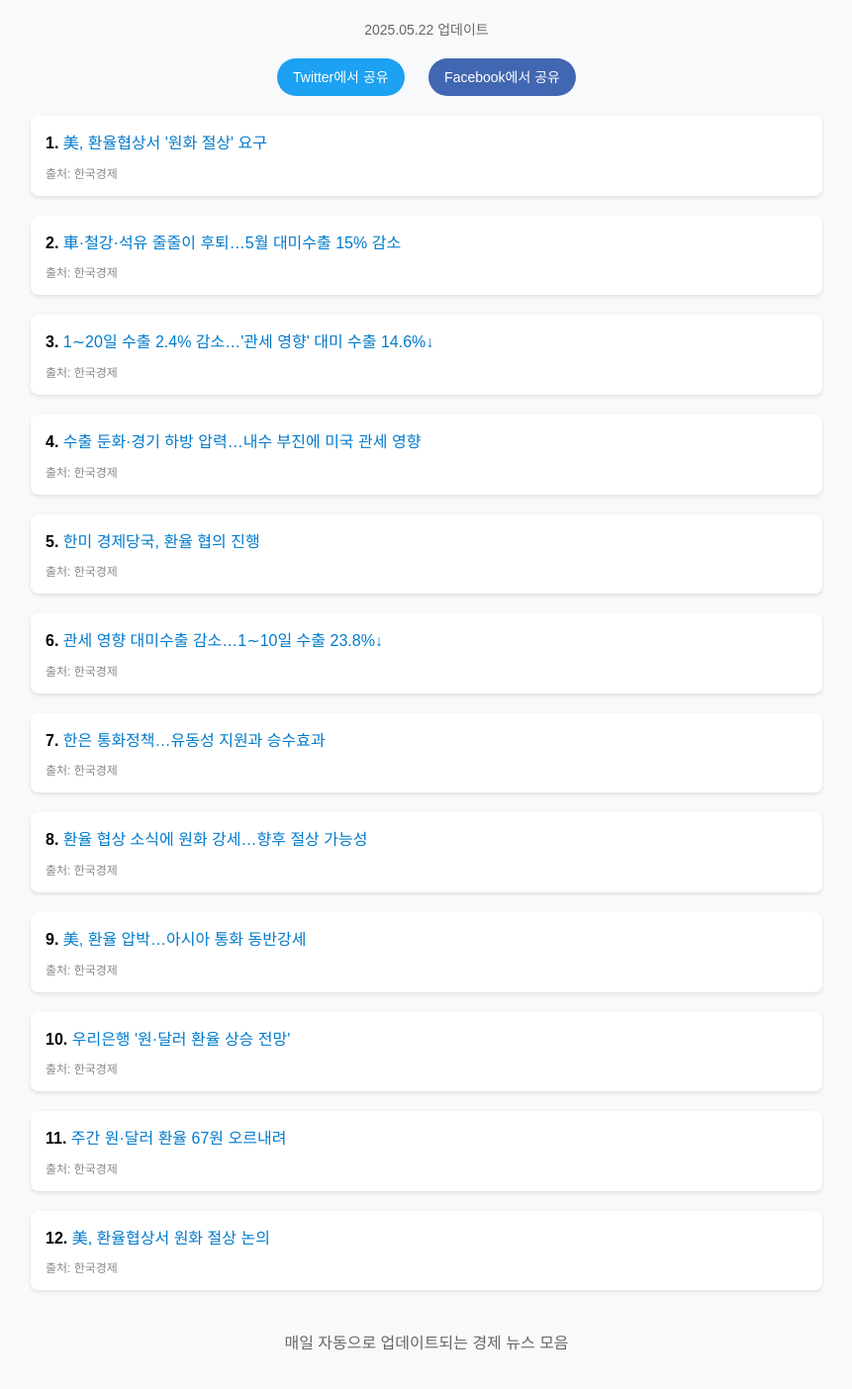
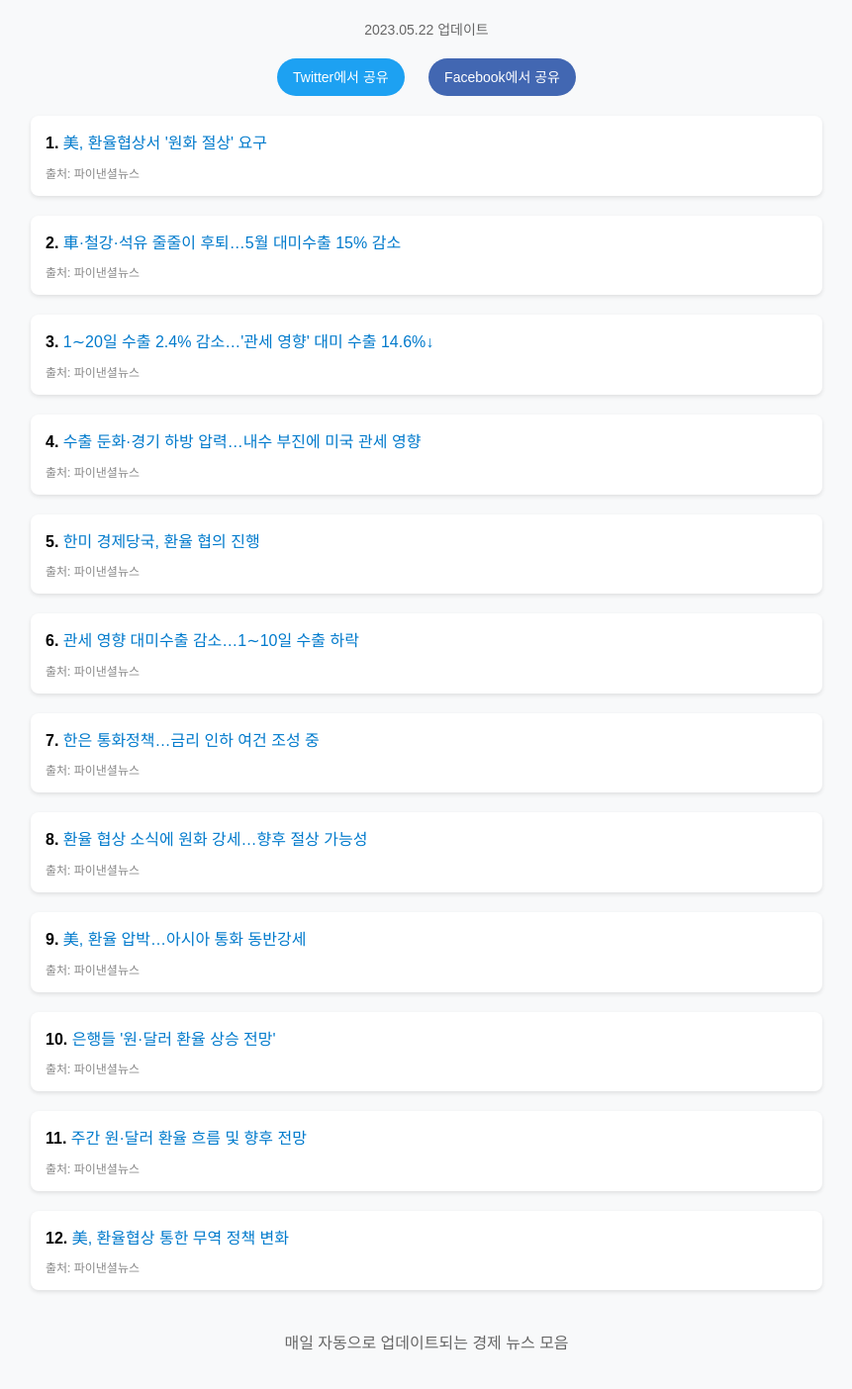
Before and after one commit to sangkwon9/korean-economy-news, a plain HTML site: page docs/korean_economy_news.html in a window 1280 px wide. Shown: the part 102-1506 px from the top of the page at 99% size, without its empty margins (209-1070 px from the left). Drawn offline with Linux system fonts and the light colour scheme.

Commit message:
파이낸셜뉴스 링크로 변경 및 날짜 수정

```diff
--- a/docs/korean_economy_news.html
+++ b/docs/korean_economy_news.html
@@ -7,7 +7,7 @@
     <meta property="og:title" content="오늘의 한국경제 뉴스">
     <meta property="og:description" content="실시간 경제 뉴스 모음">
     <meta property="og:type" content="website">
-    <title>오늘의 한국경제 뉴스 - 2025.05.22</title>
+    <title>오늘의 한국경제 뉴스 - 2023.05.22</title>
     <style>
         body {
             font-family: 'Malgun Gothic', Arial, sans-serif;
@@ -95,7 +95,7 @@
 </head>
 <body>
     <h1>오늘의 한국경제 뉴스</h1>
-    <p class="date">2025.05.22 업데이트</p>
+    <p class="date">2023.05.22 업데이트</p>
     <div class="share-buttons">
         <a href="https://twitter.com/intent/tweet?text=오늘의%20한국경제%20뉴스&url=https://sangkwon9.github.io/korean-economy-news"
            class="share-twitter" target="_blank">Twitter에서 공유</a>
@@ -104,52 +104,52 @@
     </div>
     <ul>
 <li>
-            <strong>1.</strong> <a href="https://www.hankyung.com/economy/article/202305260540i" target="_blank">美, 환율협상서 '원화 절상' 요구</a>
-            <div class="source">출처: 한국경제</div>
+            <strong>1.</strong> <a href="https://www.fnnews.com/news/202305260927317615" target="_blank">美, 환율협상서 '원화 절상' 요구</a>
+            <div class="source">출처: 파이낸셜뉴스</div>
         </li>
 <li>
-            <strong>2.</strong> <a href="https://www.hankyung.com/economy/article/2023052176251" target="_blank">車·철강·석유 줄줄이 후퇴…5월 대미수출 15% 감소</a>
-            <div class="source">출처: 한국경제</div>
+            <strong>2.</strong> <a href="https://www.fnnews.com/news/202305211743158071" target="_blank">車·철강·석유 줄줄이 후퇴…5월 대미수출 15% 감소</a>
+            <div class="source">출처: 파이낸셜뉴스</div>
         </li>
 <li>
-            <strong>3.</strong> <a href="https://www.hankyung.com/economy/article/2023052151871" target="_blank">1∼20일 수출 2.4% 감소…'관세 영향' 대미 수출 14.6%↓</a>
-            <div class="source">출처: 한국경제</div>
+            <strong>3.</strong> <a href="https://www.fnnews.com/news/202305211048324664" target="_blank">1∼20일 수출 2.4% 감소…'관세 영향' 대미 수출 14.6%↓</a>
+            <div class="source">출처: 파이낸셜뉴스</div>
         </li>
 <li>
-            <strong>4.</strong> <a href="https://www.hankyung.com/economy/article/2023052601551" target="_blank">수출 둔화·경기 하방 압력…내수 부진에 미국 관세 영향</a>
-            <div class="source">출처: 한국경제</div>
+            <strong>4.</strong> <a href="https://www.fnnews.com/news/202305251819298400" target="_blank">수출 둔화·경기 하방 압력…내수 부진에 미국 관세 영향</a>
+            <div class="source">출처: 파이낸셜뉴스</div>
         </li>
 <li>
-            <strong>5.</strong> <a href="https://www.hankyung.com/economy/article/2023052652067" target="_blank">한미 경제당국, 환율 협의 진행</a>
-            <div class="source">출처: 한국경제</div>
+            <strong>5.</strong> <a href="https://www.fnnews.com/news/202305151648032203" target="_blank">한미 경제당국, 환율 협의 진행</a>
+            <div class="source">출처: 파이낸셜뉴스</div>
         </li>
 <li>
-            <strong>6.</strong> <a href="https://www.hankyung.com/economy/article/2023051246061" target="_blank">관세 영향 대미수출 감소…1∼10일 수출 23.8%↓</a>
-            <div class="source">출처: 한국경제</div>
+            <strong>6.</strong> <a href="https://www.fnnews.com/news/202305121002004246" target="_blank">관세 영향 대미수출 감소…1∼10일 수출 하락</a>
+            <div class="source">출처: 파이낸셜뉴스</div>
         </li>
 <li>
-            <strong>7.</strong> <a href="https://www.hankyung.com/economy/article/2023052216831" target="_blank">한은 통화정책…유동성 지원과 승수효과</a>
-            <div class="source">출처: 한국경제</div>
+            <strong>7.</strong> <a href="https://www.fnnews.com/news/202305221715589868" target="_blank">한은 통화정책…금리 인하 여건 조성 중</a>
+            <div class="source">출처: 파이낸셜뉴스</div>
         </li>
 <li>
-            <strong>8.</strong> <a href="https://www.hankyung.com/economy/article/2023052668987" target="_blank">환율 협상 소식에 원화 강세…향후 절상 가능성</a>
-            <div class="source">출처: 한국경제</div>
+            <strong>8.</strong> <a href="https://www.fnnews.com/news/202305150857354959" target="_blank">환율 협상 소식에 원화 강세…향후 절상 가능성</a>
+            <div class="source">출처: 파이낸셜뉴스</div>
         </li>
 <li>
-            <strong>9.</strong> <a href="https://www.hankyung.com/economy/article/2023052023761" target="_blank">美, 환율 압박…아시아 통화 동반강세</a>
-            <div class="source">출처: 한국경제</div>
+            <strong>9.</strong> <a href="https://www.fnnews.com/news/202305041805225232" target="_blank">美, 환율 압박…아시아 통화 동반강세</a>
+            <div class="source">출처: 파이낸셜뉴스</div>
         </li>
 <li>
-            <strong>10.</strong> <a href="https://www.hankyung.com/economy/article/2023052346871" target="_blank">우리은행 '원·달러 환율 상승 전망'</a>
-            <div class="source">출처: 한국경제</div>
+            <strong>10.</strong> <a href="https://www.fnnews.com/news/202305021559324694" target="_blank">은행들 '원·달러 환율 상승 전망'</a>
+            <div class="source">출처: 파이낸셜뉴스</div>
         </li>
 <li>
-            <strong>11.</strong> <a href="https://www.hankyung.com/economy/article/2023052165278" target="_blank">주간 원·달러 환율 67원 오르내려</a>
-            <div class="source">출처: 한국경제</div>
+            <strong>11.</strong> <a href="https://www.fnnews.com/news/202305191500479641" target="_blank">주간 원·달러 환율 흐름 및 향후 전망</a>
+            <div class="source">출처: 파이낸셜뉴스</div>
         </li>
 <li>
-            <strong>12.</strong> <a href="https://www.hankyung.com/economy/article/2023052189471" target="_blank">美, 환율협상서 원화 절상 논의</a>
-            <div class="source">출처: 한국경제</div>
+            <strong>12.</strong> <a href="https://www.fnnews.com/news/202305101733588086" target="_blank">美, 환율협상 통한 무역 정책 변화</a>
+            <div class="source">출처: 파이낸셜뉴스</div>
         </li>
 
     </ul>
```
Also changed, not shown: 1 other file.
